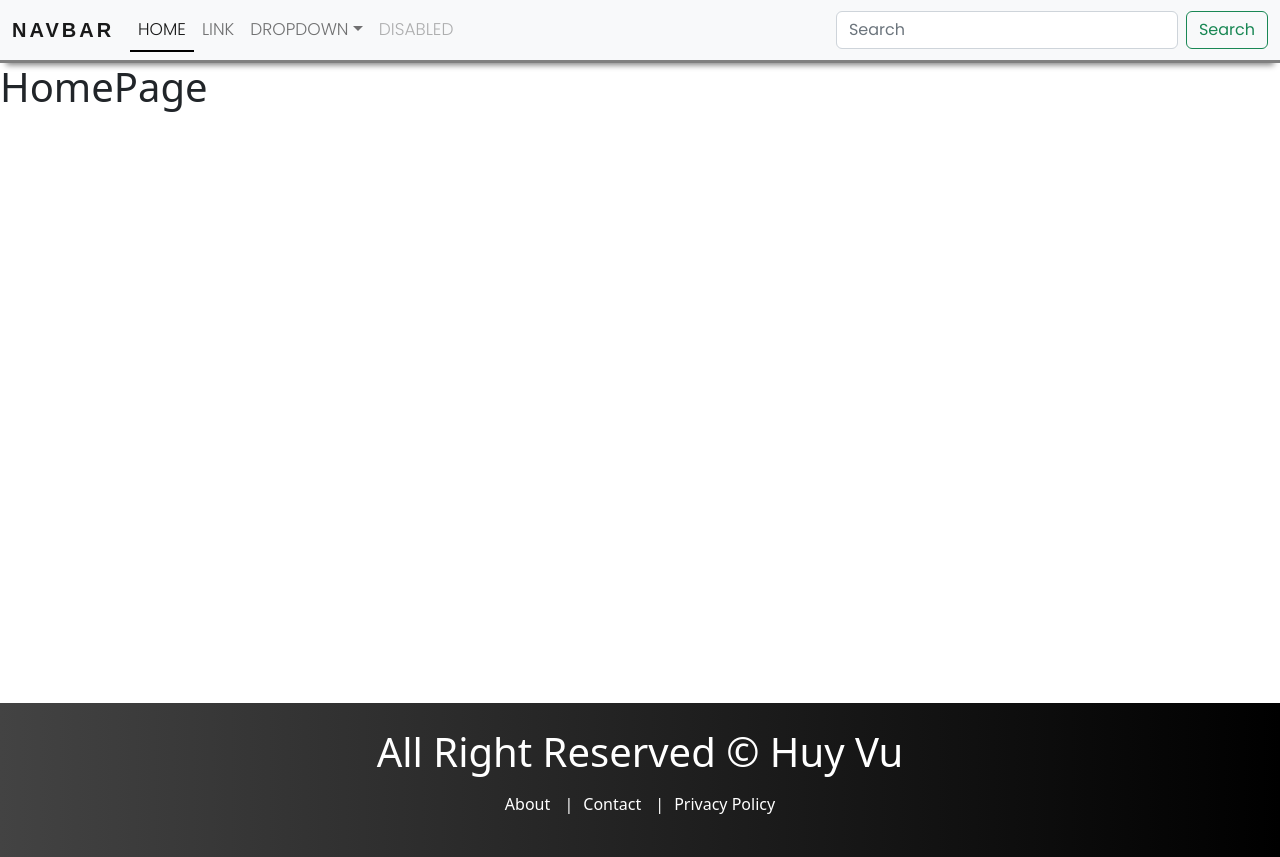
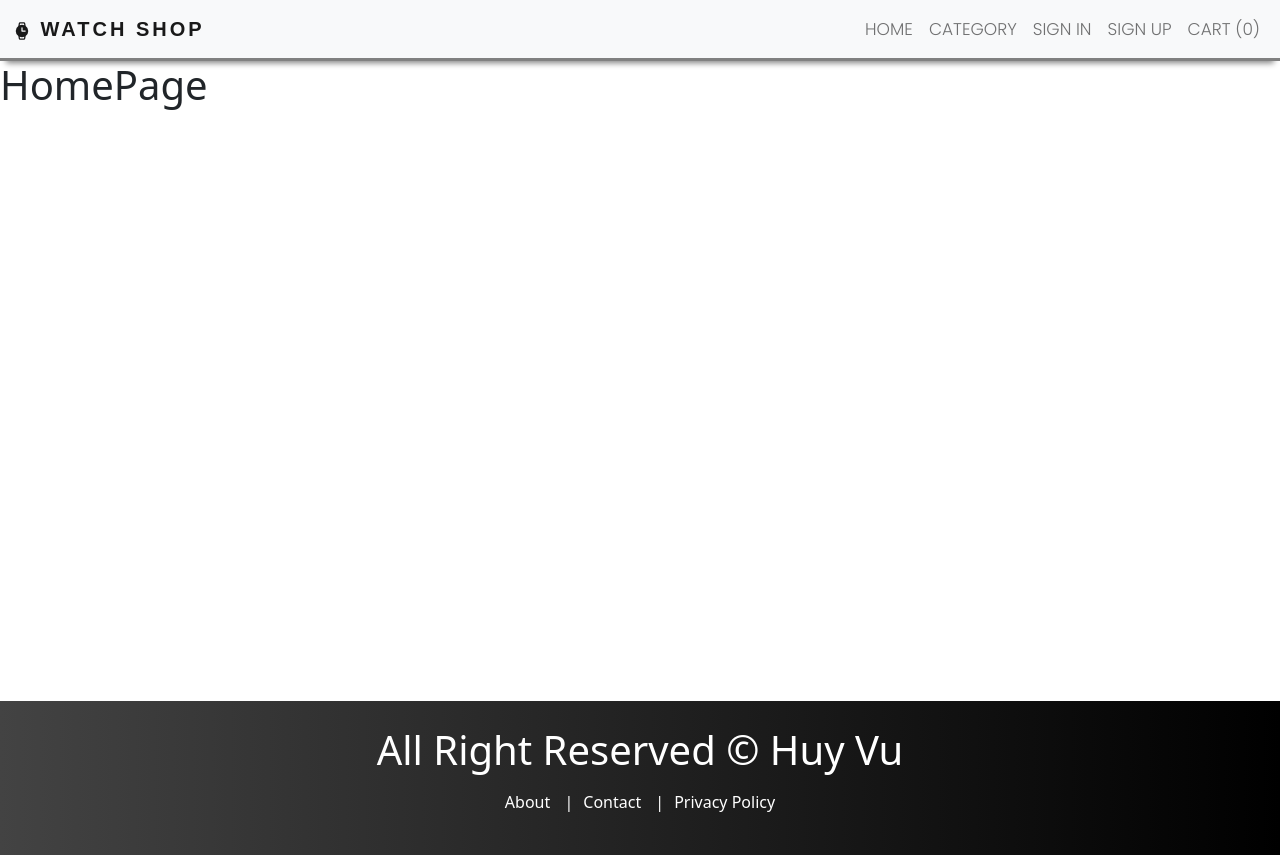
Before and after one commit to hahuyvu975/watch-shop, a React (Create React App) app in the folder client/: page / in a window 1280 px wide. Built offline with nearby package versions, Linux system fonts and the light colour scheme; the HTML template or start-up script is replaced by a standard one.

Commit message:
Fix navbar header

```diff
--- a/client/src/components/Layout/Header.js
+++ b/client/src/components/Layout/Header.js
@@ -1,41 +1,33 @@
-import React from 'react'
-
+import React from 'react';
+import { NavLink, Link } from 'react-router-dom';
+import {PiWatchFill} from 'react-icons/pi';
 const Header = () => {
     return (
         <>
             <nav className="navbar navbar-expand-lg bg-light">
                 <div className="container-fluid">
-                    <a className="navbar-brand" href="#">Navbar</a>
                     <button className="navbar-toggler" type="button" data-bs-toggle="collapse" data-bs-target="#navbarSupportedContent" aria-controls="navbarSupportedContent" aria-expanded="false" aria-label="Toggle navigation">
                         <span className="navbar-toggler-icon" />
                     </button>
                     <div className="collapse navbar-collapse" id="navbarSupportedContent">
-                        <ul className="navbar-nav me-auto mb-2 mb-lg-0">
+                        <Link to="/" className="navbar-brand"><PiWatchFill style={{}}/> Watch Shop</Link>
+                        <ul className="navbar-nav ms-auto mb-2 mb-lg-0">
                             <li className="nav-item">
-                                <a className="nav-link active" aria-current="page" href="#">Home</a>
+                                <NavLink to="/home" className="nav-link"  >Home</NavLink>
                             </li>
                             <li className="nav-item">
-                                <a className="nav-link" href="#">Link</a>
-                            </li>
-                            <li className="nav-item dropdown">
-                                <a className="nav-link dropdown-toggle" href="#" role="button" data-bs-toggle="dropdown" aria-expanded="false">
-                                    Dropdown
-                                </a>
-                                <ul className="dropdown-menu">
-                                    <li><a className="dropdown-item" href="#">Action</a></li>
-                                    <li><a className="dropdown-item" href="#">Another action</a></li>
-                                    <li><hr className="dropdown-divider" /></li>
-                                    <li><a className="dropdown-item" href="#">Something else here</a></li>
-                                </ul>
+                                <NavLink to="/category" className="nav-link" >Category</NavLink>
                             </li>
                             <li className="nav-item">
-                                <a className="nav-link disabled">Disabled</a>
+                                <NavLink to="/signin" className="nav-link"  >Sign in</NavLink>
+                            </li>
+                            <li className="nav-item">
+                                <NavLink to="/signup" className="nav-link" >Sign up</NavLink>
+                            </li>
+                            <li className="nav-item">
+                                <a to="/cart" className="nav-link" >Cart (0)</a>
                             </li>
                         </ul>
-                        <form className="d-flex" role="search">
-                            <input className="form-control me-2" type="search" placeholder="Search" aria-label="Search" />
-                            <button className="btn btn-outline-success" type="submit">Search</button>
-                        </form>
                     </div>
                 </div>
             </nav>
```
